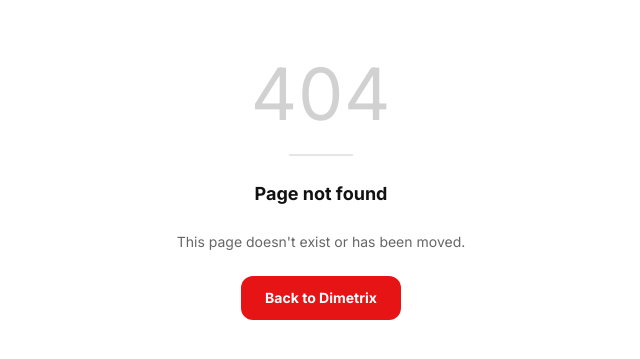
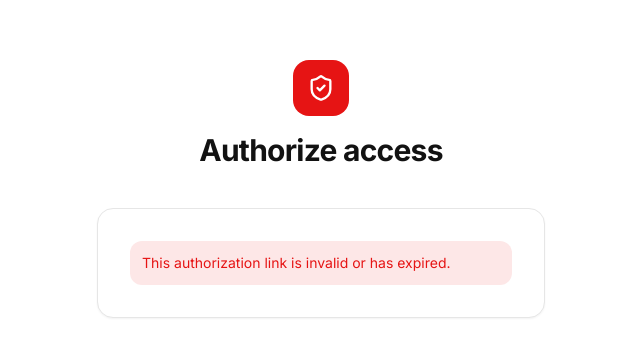
Before and after one commit to Alicia-Kate-Bactasa/Dimetrix, a Next.js app: page /oauth-consent in a window 1280 px wide. Before the commit this address had no page. Shown: the part 211-570 px from the top of the page, without its empty margins (319-959 px from the left). Built offline with nearby package versions, Linux system fonts and the light colour scheme; a web font is replaced by a local one.

Commit message:
feat: add OAuthConsent Next.js route wrapper

```diff
--- /dev/null
+++ b/src/app/(auth)/oauth-consent/page.jsx
@@ -0,0 +1,8 @@
+"use client";
+import dynamic from "next/dynamic";
+
+const OAuthConsent = dynamic(() => import("@/pages/OAuthConsent"), { ssr: false });
+
+export default function OAuthConsentPage() {
+  return <OAuthConsent />;
+}
```
